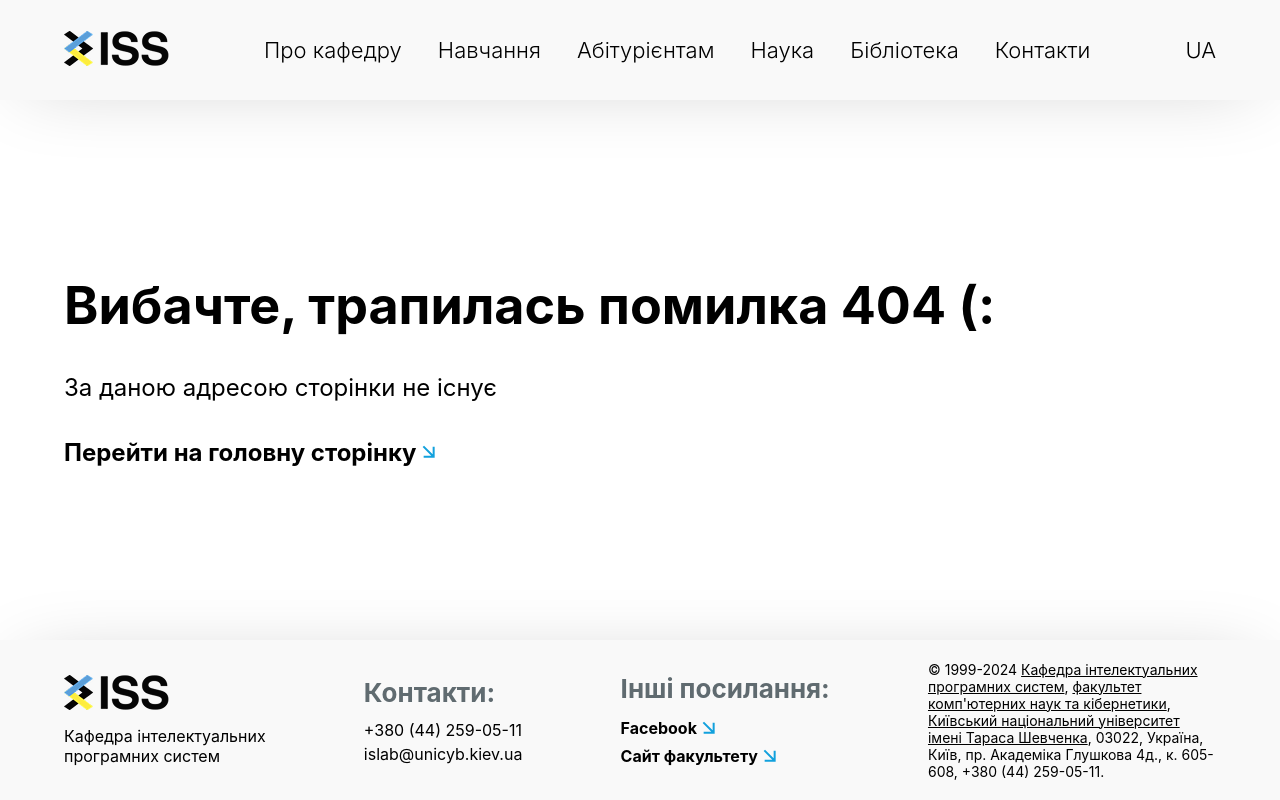
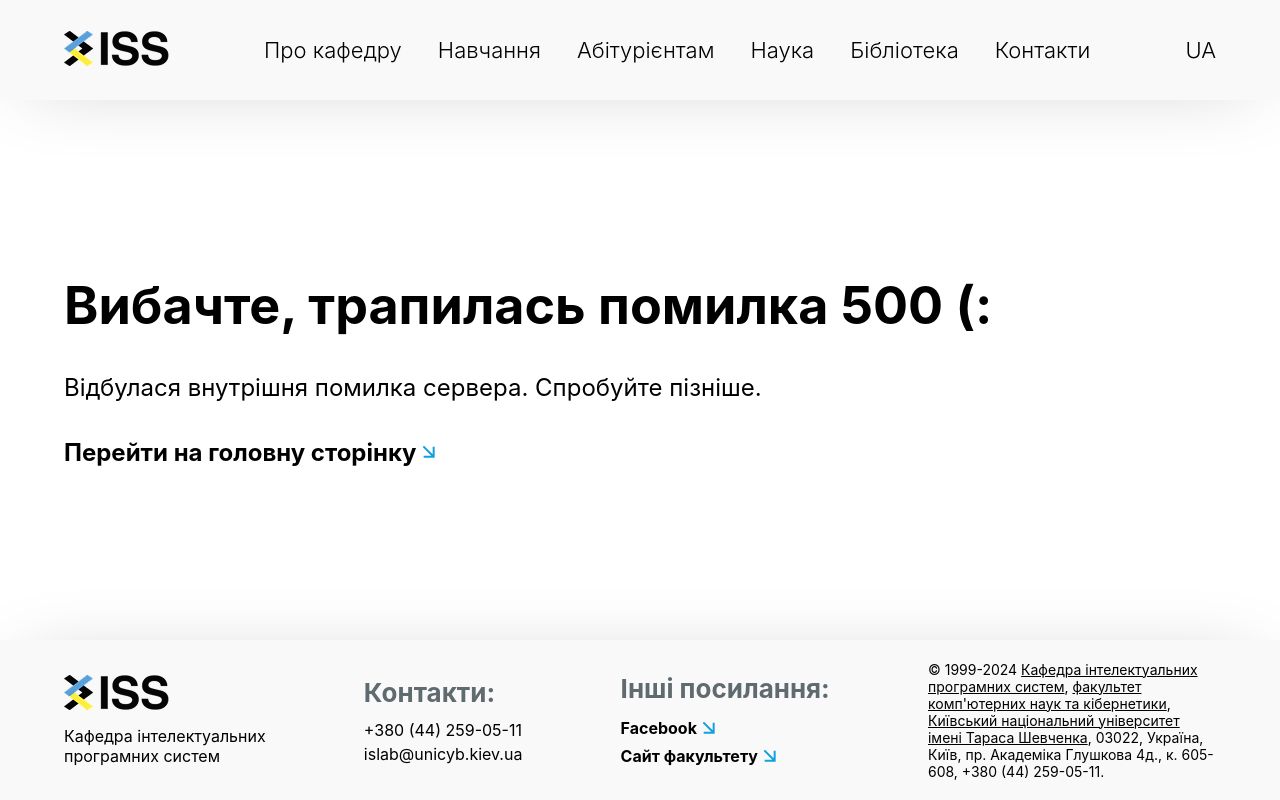
Before and after one commit to LonelyTrouvere/cathedra-web, an Angular app: page /server-error in a window 1280 px wide. Built offline with nearby package versions, Linux system fonts and the light colour scheme.

Commit message:
feat: add http fetch module configuration

```diff
--- a/src/app/app.config.ts
+++ b/src/app/app.config.ts
@@ -2,10 +2,16 @@ import { ApplicationConfig, provideBrowserGlobalErrorListeners } from '@angular/
 import { provideRouter } from '@angular/router';
 
 import { routes } from './app.routes';
+import { provideHttpClient, withFetch, withInterceptors } from '@angular/common/http';
+import { errorHandlerInterceptor } from './core/error-handler.interceptor';
 
 export const appConfig: ApplicationConfig = {
   providers: [
     provideBrowserGlobalErrorListeners(),
-    provideRouter(routes)
+    provideRouter(routes),
+    provideHttpClient(
+      withInterceptors([errorHandlerInterceptor]),
+      withFetch(),
+    ),
   ]
 };
--- a/src/app/app.routes.ts
+++ b/src/app/app.routes.ts
@@ -1,8 +1,8 @@
 import { Routes } from '@angular/router';
 import { HomePage } from './home-page/home-page';
 import { AboutPage } from './about-page/about-page';
-import { GreetingPage } from './greeting-page/greeting-page';
 import { WrongRoutePage } from './wrong-route-page/wrong-route-page';
+import { ServerErrorPage } from './server-error-page/server-error-page';
 
 export const routes: Routes = [
   {
@@ -16,9 +16,9 @@ export const routes: Routes = [
     title: 'ISC | About',
   },
   {
-    path: 'greeting',
-    component: GreetingPage,
-    title: 'ISC | Greeting',
+    path: 'server-error',
+    component: ServerErrorPage,
+    title: 'ISC | 500',
   },
   {
     path: '**',
--- /dev/null
+++ b/src/app/core/error-handler.interceptor.ts
@@ -0,0 +1,17 @@
+import { HttpErrorResponse, HttpInterceptorFn } from '@angular/common/http';
+import { catchError, throwError } from 'rxjs';
+import { inject } from '@angular/core';
+import { Router } from '@angular/router';
+
+export const errorHandlerInterceptor: HttpInterceptorFn = (req, next) => {
+  const router = inject(Router);
+
+  return next(req).pipe(
+    catchError((err: HttpErrorResponse) => {
+      if (err.status >= 500) {
+        router.navigate(['/server-error'], { replaceUrl: true });
+      }
+      return throwError(() => err);
+    }),
+  );
+};
--- /dev/null
+++ b/src/app/server-error-page/server-error-page.html
@@ -0,0 +1,5 @@
+<div class="server-error">
+    <h2 class="header">Вибачте, трапилась помилка 500 (:</h2>
+    <p class="server-error__message">Відбулася внутрішня помилка сервера. Спробуйте пізніше.</p>
+    <app-link text="Перейти на головну сторінку" url="/"></app-link>
+</div>
--- /dev/null
+++ b/src/app/server-error-page/server-error-page.scss
@@ -0,0 +1,10 @@
+.server-error {
+  display: flex;
+  flex-direction: column;
+  gap: 36px;
+
+  &__message {
+    font-size: 300;
+    font-size: 24px;
+  }
+}
--- /dev/null
+++ b/src/app/server-error-page/server-error-page.ts
@@ -0,0 +1,10 @@
+import { Component } from '@angular/core';
+import { Link } from "../core/components/link/link";
+
+@Component({
+  selector: 'app-server-error-page',
+  imports: [Link],
+  templateUrl: './server-error-page.html',
+  styleUrl: './server-error-page.scss',
+})
+export class ServerErrorPage {}
```
Also changed, not shown: 1 other file (tests, documents, lock files or other folders).
